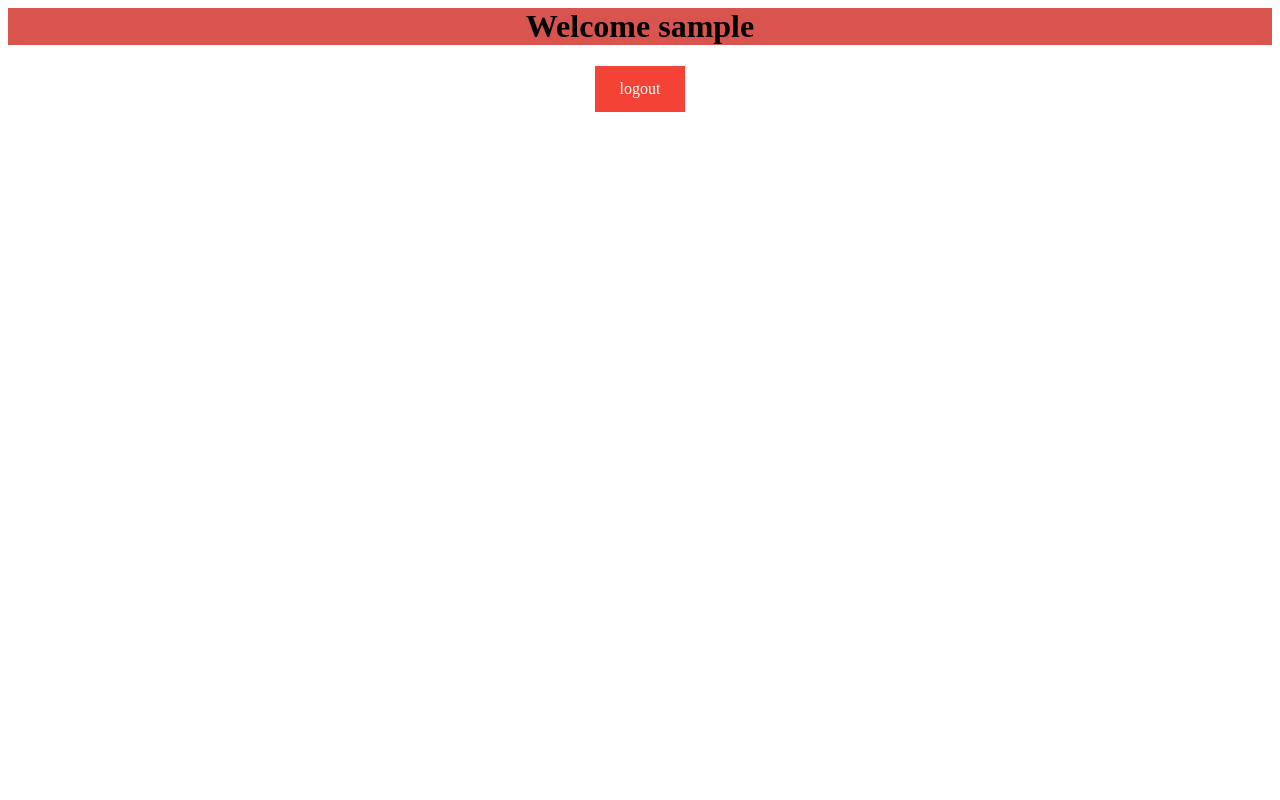
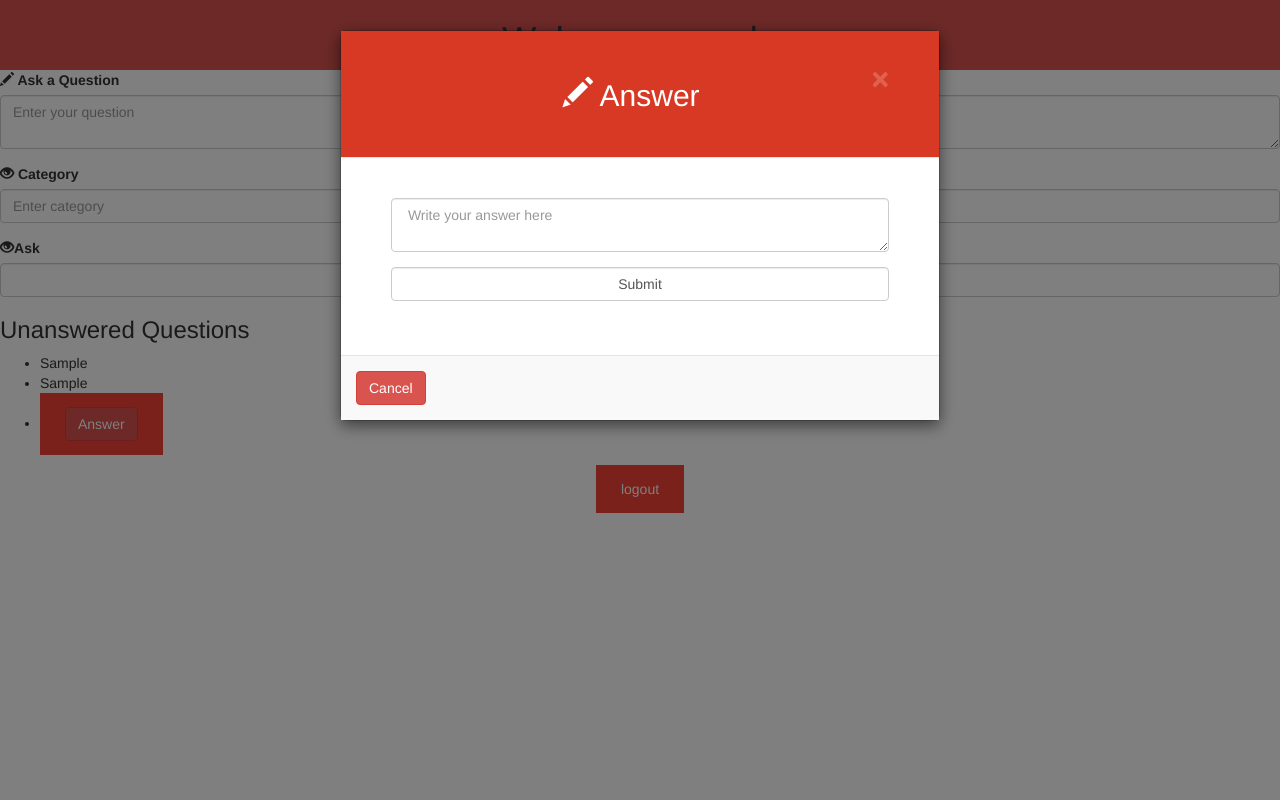
Before and after one commit to m7737193637/php_mnitquora, a PHP site: page /new/welcome.php?qid=1 in a window 1280 px wide. Run offline with PHP 8.4, Linux system fonts and the light colour scheme; the visitor is signed in with stand-in values (Sample User, id 1); tables that the repository leaves empty or names only in its code hold one stand-in row (values such as "Sample post"); some libraries are stand-ins or nearby versions.

Commit message:
revised edition

```diff
--- a/welcome.php
+++ b/welcome.php
@@ -1,44 +1,71 @@
 <?php
-  /*include 'database.php';
-  $msgs=array("", "Wrong Password", "Username doesn't exist");
+  include 'database.php';
 
+  session_start();
+  if (!isset($_SESSION['username']) || empty($_SESSION['username']))
+    header("Location: login1.php");
+
+  if(!empty($_GET))
+  {
+    $qid=$_GET["qid"];
+  }
 
   if(!empty($_POST))
   {
-    $usrname=$_POST["email"];
-    $psw=$_POST["password"];
-    $sql="SELECT password FROM data WHERE data.name = '$usrname' ";
-    $qstat = mysqli_query($connection, $sql);
+    $qcont=$_POST["qcont"];
+    $category=$_POST["category"];
+    $sql= "INSERT INTO questions (qcont, category) VALUES ('$qcont', '$category' )";
+    $qstat =mysqli_query($connection, $sql);
     if(!$qstat)
     {
             die(" nhi chali" . mysqli_error($connection));
+
     }
     else
     {
-      if(mysqli_num_rows($qstat)>0)
-      {
-        $pass=mysqli_fetch_assoc($qstat);
-        if($pass['password']==$psw)
-          {
-            echo "Aaiye";
+      header("Location: welcome.php");
       exit();
     }
-        else
-          echo "wrong password";
-      }
-      else
-        echo "ja ja user name to  pta nhi hai or aa jate hain khan khan se";
 
   }
 
-  }*/
-  session_start();
-  if (!isset($_SESSION['username']) || empty($_SESSION['username'])) header("Location: login1.php");
+
+  $data=[];
+  $i=0;
+  $sql2="SELECT qid, qcont, category from questions where questions.noans = 0 ";
+$qstat2 =mysqli_query($connection, $sql2);
+
+
+      if($qstat2 && mysqli_num_rows($qstat2)>0)
+      {
+          while($row=mysqli_fetch_assoc($qstat2))
+          {
+            $data[$i]=$row;
+            $i++;
+          }
+      }
+
+
+
 ?>
 
 <html>
 <head>
+   <meta name="viewport" content="width=device-width, initial-scale=1">
+  <link rel="stylesheet" href="https://maxcdn.bootstrapcdn.com/bootstrap/3.3.7/css/bootstrap.min.css">
+  <script src="https://ajax.googleapis.com/ajax/libs/jquery/3.2.1/jquery.min.js"></script>
+  <script src="https://maxcdn.bootstrapcdn.com/bootstrap/3.3.7/js/bootstrap.min.js"></script>
   <style>
+  .modal-header, h4, .close {
+      background-color: #d73924;
+      color:white !important;
+      text-align: center;
+      font-size: 30px;
+  }
+  .modal-footer {
+      background-color: #f9f9f9;
+  }
+
 		a:link, a:visited {
     background-color: #f44336;
     color: white;
@@ -61,10 +88,91 @@ a:hover, a:active {
 <!--   <p>Resize this responsive page to see the effect!</p>
  --></header>
 
+ <div class= "form-group" >
+      <form role="form" action="<?php echo($_SERVER['PHP_SELF']); ?>" method="post">
+         <div class="form-group">
+              <label for="qcont"><span class="glyphicon glyphicon-pencil"></span> Ask a Question</label>
+              <textarea class="form-control" id="qcont" placeholder="Enter your question" name="qcont" required></textarea>
+            </div>
+             <div class="form-group">
+              <label for="category"><span class="glyphicon glyphicon-eye-open"></span> Category</label>
+              <input type="text" class="form-control" id="category" placeholder="Enter category" name="category" required>
+            </div>
+             <div class="form-group">
+              <label for="ask"><span class="glyphicon glyphicon-eye-open"></span>Ask</label>
+              <input type="submit" class="form-control" type="button" id="ask" name="ask" >
+            </div>
+
+
+</form>
+</div>
+
+<div>
+  <h3>Unanswered Questions</h3>
+<ul>
+
+
+     <?php foreach ($data as $row) {?>
+      <li><?php echo $row["qcont"]  ?></li>
+      <li><?php echo $row["category"]  ?></li>
+      <li><a href="<?php echo "welcome.php?qid=" . $row["qid"]; ?>"><button class=" btn btn-danger" id="answer ">Answer</button></a></li>
+
+     <?php }?>
+
+</ul>
+
+
+</div>
+
 <center>
  <a href="http://localhost:8080/new/logout1.php">logout</a>
 </center>
 
 
+
+<div class="modal fade" id="ansmodal" role="dialog">
+    <div class="modal-dialog">
+
+      <!-- Modal content-->
+      <div class="modal-content">
+        <div class="modal-header" style="padding:35px 50px;">
+          <button type="button" class="close" data-dismiss="modal">&times;</button>
+          <h4><span class="glyphicon glyphicon-pencil"></span> Answer</h4>
+        </div>
+        <div class="modal-body" style="padding:40px 50px;">
+          <form role="form" action="answer.php" method="post">
+     <?php
+    if(!empty($_GET))
+    {?>
+     <script >
+              $("#ansmodal").modal();
+     </script>
+    <?php } ?>
+            <div class="form-group">
+
+              <textarea class="form-control" id="yourans" placeholder=" Write your answer here" name="yourans" required></textarea>
+          </div>
+              <input type="hidden" name="qid" value=  "<?php echo $qid ?>" >
+              <input type="submit" class="form-control" type="button" id="answer" name="answer" >
+
+          </form>
+        </div>
+        <div class="modal-footer">
+          <button type="submit" class="btn btn-danger btn-default pull-left" data-dismiss="modal"> Cancel</button>
+     <!--      <p>Not a member? <a href="#">Sign Up</a></p>
+          <p>Forgot <a href="#">Password?</a></p>
+      -->   </div>
+      </div>
+
+    </div>
+  </div>
+
+<script>
+$(document).ready(function(){
+    $("#answer").click(function(){
+        $("#ansmodal").modal();
+    });
+});
+</script>
 </body>
 </html>
```
Also changed, not shown: login1.php (+4 -4 lines). Lines whose indentation alone changed are shown as unchanged.
